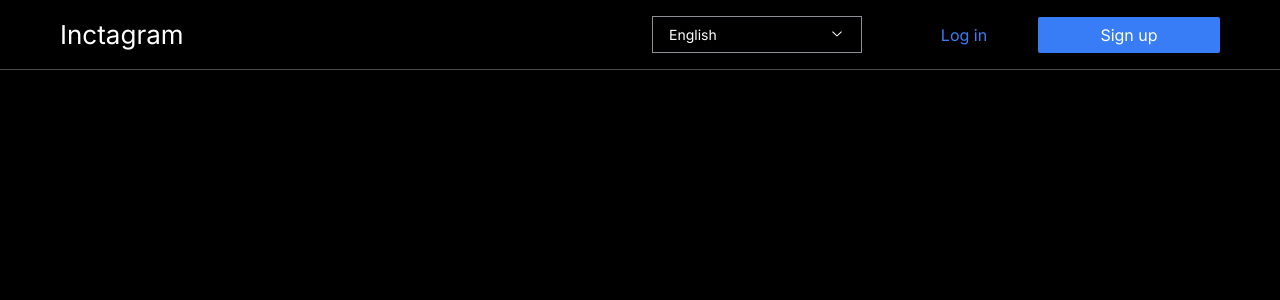
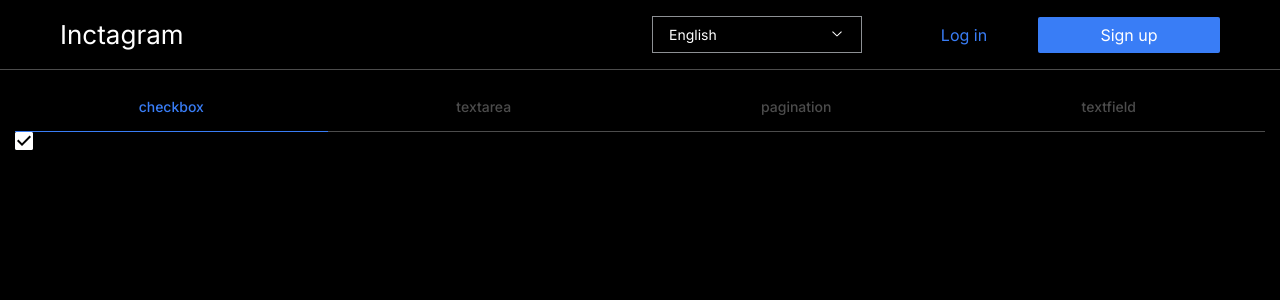
Before and after one commit to samuraiDev25/Lumio, a Next.js app: page / in a window 1280 px wide. Shown: the top 300 px of the page. Built offline with nearby package versions, Linux system fonts and the light colour scheme.

Commit message:
uploaded the latest version

```diff
--- a/app/page.tsx
+++ b/app/page.tsx
@@ -1,12 +1,36 @@
 'use client';
 
-import { Header } from '@/widgets/header/ui';
+import { Checkbox, Pagination, TextArea, TextField } from '@/shared/ui';
+import Tab from '@/shared/ui/tab/Tab';
 
 export default function Home() {
   return (
     <div>
-      <Header />
       <h1>MAIN PAGE</h1>
+      <Tab
+        items={[
+          {
+            label: 'checkbox',
+            value: 'checkbox',
+            children: <Checkbox checked={true} onChange={() => true} />,
+          },
+          {
+            label: 'textarea',
+            value: 'textarea',
+            children: <TextArea />,
+          },
+          {
+            label: 'pagination',
+            value: 'pagination',
+            children: <Pagination totalPages={1} />,
+          },
+          {
+            label: 'textfield',
+            value: 'textfield',
+            children: <TextField />,
+          },
+        ]}
+      />
     </div>
   );
 }
```
